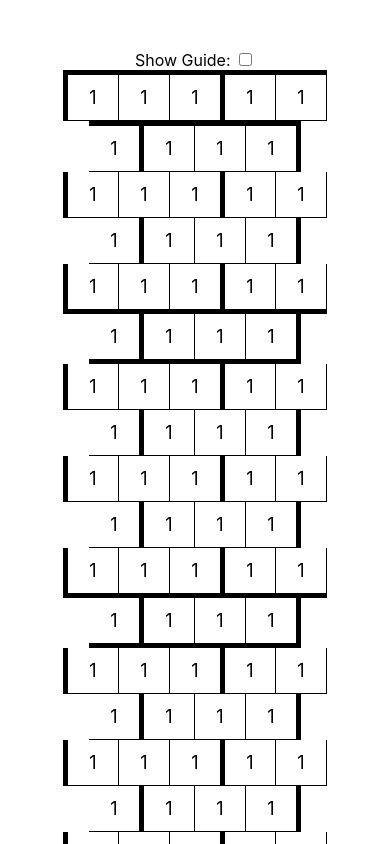
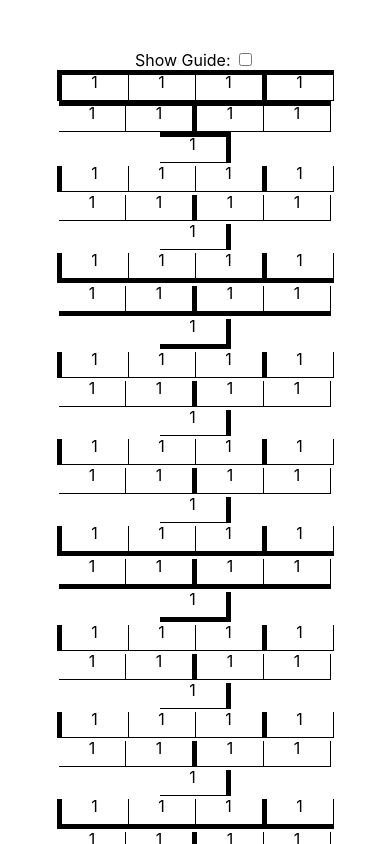
Before and after one commit to RohitTalwalkar/sanskrit-sudoku, a React (Create React App) app: page / in a window 390 px wide. Shown: the top 844 px of the page. Built offline with nearby package versions, Linux system fonts and the light colour scheme.

Commit message:
mobile style

```diff
--- a/src/index.css
+++ b/src/index.css
@@ -33,7 +33,7 @@ code {
   line-height: 75px;
 }
 
-/* Extra small devices (phones, 600px and down) */
+/* small devices */
 @media only screen and (max-width: 900px) {
   .board-p {
     display: inline-block;
@@ -44,6 +44,21 @@ code {
     height: 45px;
     text-align: center;
     line-height: 45px;
+  }
+}
+
+/* TODO fix phone screen */
+/* Extra small devices (phones, 600px and down) */
+@media only screen and (max-width: 600px) {
+  .board-p {
+    display: inline-block;
+    font-size: 16px;
+    padding: 0 15px;
+    cursor: pointer;
+    width: 36px;
+    height: 25px;
+    text-align: center;
+    line-height: 15px;
   }
 }
 
```
